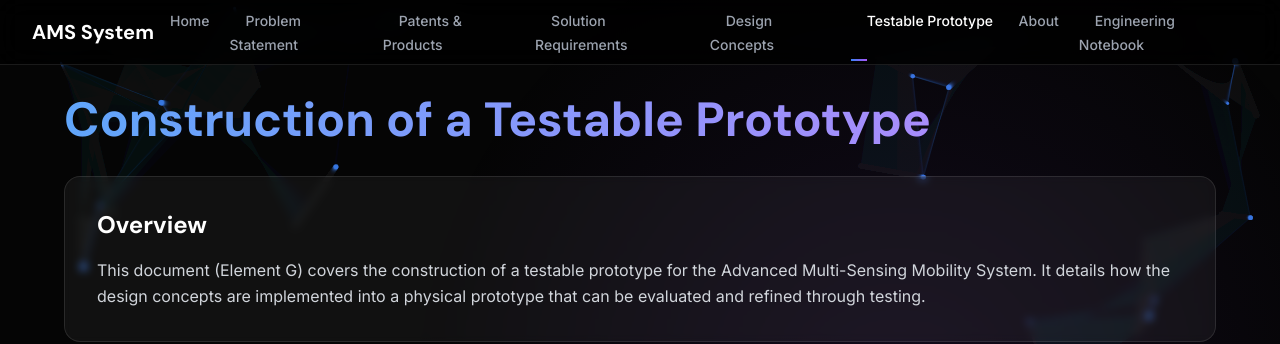
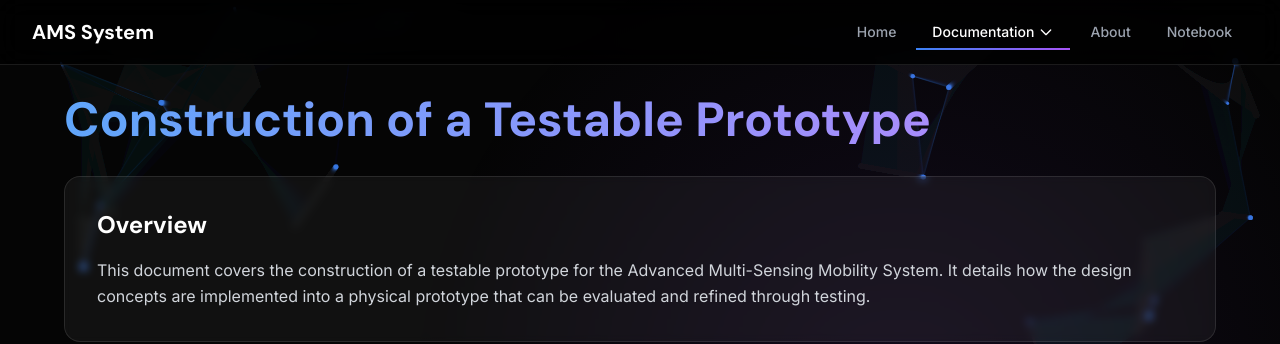
Before and after one commit to TheWiseGhost/EngineeringPortfolio, a Next.js app: page /testable-prototype in a window 1280 px wide. Shown: the top 344 px of the page. Built offline with nearby package versions, Linux system fonts and the light colour scheme.

Commit message:
Element G

```diff
--- a/app/page.tsx
+++ b/app/page.tsx
@@ -112,7 +112,7 @@ export default function Home() {
                 Construction of a Testable Prototype
               </h2>
               <p className="text-gray-300 leading-relaxed mb-4">
-                This document (Element G) covers the construction of a testable prototype for the Advanced Multi-Sensing Mobility System. It details how design concepts are implemented into a physical prototype that can be evaluated and refined through testing.
+                This document covers the construction of a testable prototype for the Advanced Multi-Sensing Mobility System. It details how design concepts are implemented into a physical prototype that can be evaluated and refined through testing.
               </p>
               <p className="text-gray-400 leading-relaxed">
                 View the full document for build details, components, and prototype construction documentation.
--- a/app/testable-prototype/page.tsx
+++ b/app/testable-prototype/page.tsx
@@ -26,7 +26,7 @@ export default function TestablePrototype() {
             </h2>
             <div className="prose prose-invert max-w-none">
               <p className="text-gray-300 leading-relaxed whitespace-pre-line">
-                This document (Element G) covers the construction of a testable prototype for the Advanced Multi-Sensing Mobility System. It details how the design concepts are implemented into a physical prototype that can be evaluated and refined through testing.
+                This document covers the construction of a testable prototype for the Advanced Multi-Sensing Mobility System. It details how the design concepts are implemented into a physical prototype that can be evaluated and refined through testing.
               </p>
             </div>
           </motion.div>
@@ -69,7 +69,7 @@ export default function TestablePrototype() {
               <iframe
                 src="https://docs.google.com/document/d/1q-rpXOas-05PlYw5fz0fzbiOnMXdEde20rfrnkDLvz4/preview"
                 className="w-full h-full"
-                title="Construction of a Testable Prototype (Element G)"
+                title="Construction of a Testable Prototype"
                 allow="fullscreen"
               />
             </div>
--- a/components/Navigation.tsx
+++ b/components/Navigation.tsx
@@ -3,22 +3,39 @@
 import Link from "next/link";
 import { usePathname } from "next/navigation";
 import { motion, AnimatePresence } from "framer-motion";
-import { useState } from "react";
+import { useState, useRef, useEffect } from "react";
 
-const navItems = [
-  { name: "Home", path: "/" },
+const docItems = [
   { name: "Problem Statement", path: "/problem-statement" },
   { name: "Patents & Products", path: "/patents-products" },
   { name: "Solution Requirements", path: "/solution-requirements" },
   { name: "Design Concepts", path: "/design-concepts" },
   { name: "Testable Prototype", path: "/testable-prototype" },
+];
+
+const mainNavItems = [
+  { name: "Home", path: "/" },
   { name: "About", path: "/about" },
-  { name: "Engineering Notebook", path: "/notebook" },
+  { name: "Notebook", path: "/notebook" },
 ];
 
 export default function Navigation() {
   const pathname = usePathname();
   const [mobileMenuOpen, setMobileMenuOpen] = useState(false);
+  const [docMenuOpen, setDocMenuOpen] = useState(false);
+  const docMenuRef = useRef<HTMLDivElement>(null);
+
+  const isDocPage = docItems.some((item) => pathname === item.path);
+
+  useEffect(() => {
+    function handleClickOutside(e: MouseEvent) {
+      if (docMenuRef.current && !docMenuRef.current.contains(e.target as Node)) {
+        setDocMenuOpen(false);
+      }
+    }
+    document.addEventListener("mousedown", handleClickOutside);
+    return () => document.removeEventListener("mousedown", handleClickOutside);
+  }, []);
 
   return (
     <nav className="fixed top-0 left-0 right-0 z-50 bg-black/80 backdrop-blur-md border-b border-white/10">
@@ -35,22 +52,85 @@ export default function Navigation() {
             </Link>
           </motion.div>
 
-          <div className="hidden md:flex space-x-1">
-            {navItems.map((item, index) => {
+          <div className="hidden md:flex items-center space-x-1">
+            <Link
+              href="/"
+              className={`relative px-4 py-2 text-sm font-medium transition-colors duration-200 ${
+                pathname === "/" ? "text-white" : "text-gray-400 hover:text-white"
+              }`}
+            >
+              Home
+              {pathname === "/" && (
+                <motion.div
+                  layoutId="activeTab"
+                  className="absolute bottom-0 left-0 right-0 h-0.5 bg-gradient-to-r from-blue-500 to-purple-500"
+                  initial={false}
+                  transition={{ type: "spring", stiffness: 500, damping: 30 }}
+                />
+              )}
+            </Link>
+
+            <div className="relative" ref={docMenuRef}>
+              <button
+                onClick={() => setDocMenuOpen(!docMenuOpen)}
+                className={`relative px-4 py-2 text-sm font-medium transition-colors duration-200 flex items-center gap-1 ${
+                  isDocPage ? "text-white" : "text-gray-400 hover:text-white"
+                }`}
+              >
+                Documentation
+                <svg
+                  className={`w-4 h-4 transition-transform ${docMenuOpen ? "rotate-180" : ""}`}
+                  fill="none"
+                  viewBox="0 0 24 24"
+                  stroke="currentColor"
+                >
+                  <path strokeLinecap="round" strokeLinejoin="round" strokeWidth={2} d="M19 9l-7 7-7-7" />
+                </svg>
+                {isDocPage && !docMenuOpen && (
+                  <motion.div
+                    layoutId="activeTab"
+                    className="absolute bottom-0 left-0 right-0 h-0.5 bg-gradient-to-r from-blue-500 to-purple-500"
+                    initial={false}
+                    transition={{ type: "spring", stiffness: 500, damping: 30 }}
+                  />
+                )}
+              </button>
+              <AnimatePresence>
+                {docMenuOpen && (
+                  <motion.div
+                    initial={{ opacity: 0, y: -8 }}
+                    animate={{ opacity: 1, y: 0 }}
+                    exit={{ opacity: 0, y: -8 }}
+                    transition={{ duration: 0.15 }}
+                    className="absolute top-full left-0 mt-1 py-2 w-56 bg-black/95 backdrop-blur-md border border-white/10 rounded-lg shadow-xl"
+                  >
+                    {docItems.map((item) => (
+                      <Link
+                        key={item.path}
+                        href={item.path}
+                        onClick={() => setDocMenuOpen(false)}
+                        className={`block px-4 py-2 text-sm font-medium transition-colors ${
+                          pathname === item.path
+                            ? "text-white bg-white/10"
+                            : "text-gray-400 hover:text-white hover:bg-white/5"
+                        }`}
+                      >
+                        {item.name}
+                      </Link>
+                    ))}
+                  </motion.div>
+                )}
+              </AnimatePresence>
+            </div>
+
+            {mainNavItems.slice(1).map((item) => {
               const isActive = pathname === item.path;
               return (
-                <motion.div
+                <Link
                   key={item.path}
-                  initial={{ opacity: 0, y: -20 }}
-                  animate={{ opacity: 1, y: 0 }}
-                  transition={{ duration: 0.5, delay: index * 0.1 }}
-                >
-                  <Link
                   href={item.path}
                   className={`relative px-4 py-2 text-sm font-medium transition-colors duration-200 ${
-                      isActive
-                        ? "text-white"
-                        : "text-gray-400 hover:text-white"
+                    isActive ? "text-white" : "text-gray-400 hover:text-white"
                   }`}
                 >
                   {item.name}
@@ -63,7 +143,6 @@ export default function Navigation() {
                     />
                   )}
                 </Link>
-                </motion.div>
               );
             })}
           </div>
@@ -119,23 +198,48 @@ export default function Navigation() {
               className="md:hidden overflow-hidden"
             >
               <div className="py-4 space-y-2">
-                {navItems.map((item) => {
-                  const isActive = pathname === item.path;
-                  return (
+                <Link
+                  href="/"
+                  onClick={() => setMobileMenuOpen(false)}
+                  className={`block px-4 py-2 text-base font-medium rounded-lg transition-colors ${
+                    pathname === "/" ? "text-white bg-white/10" : "text-gray-400 hover:text-white hover:bg-white/5"
+                  }`}
+                >
+                  Home
+                </Link>
+                <div className="px-4 py-2 text-xs font-medium text-gray-500 uppercase tracking-wider">Documentation</div>
+                {docItems.map((item) => (
                   <Link
                     key={item.path}
                     href={item.path}
                     onClick={() => setMobileMenuOpen(false)}
-                      className={`block px-4 py-2 text-base font-medium rounded-lg transition-colors ${
-                        isActive
+                    className={`block px-6 py-2 text-base font-medium rounded-lg transition-colors ${
+                      pathname === item.path
                         ? "text-white bg-white/10"
                         : "text-gray-400 hover:text-white hover:bg-white/5"
                     }`}
                   >
                     {item.name}
                   </Link>
-                  );
-                })}
+                ))}
+                <Link
+                  href="/about"
+                  onClick={() => setMobileMenuOpen(false)}
+                  className={`block px-4 py-2 text-base font-medium rounded-lg transition-colors ${
+                    pathname === "/about" ? "text-white bg-white/10" : "text-gray-400 hover:text-white hover:bg-white/5"
+                  }`}
+                >
+                  About
+                </Link>
+                <Link
+                  href="/notebook"
+                  onClick={() => setMobileMenuOpen(false)}
+                  className={`block px-4 py-2 text-base font-medium rounded-lg transition-colors ${
+                    pathname === "/notebook" ? "text-white bg-white/10" : "text-gray-400 hover:text-white hover:bg-white/5"
+                  }`}
+                >
+                  Engineering Notebook
+                </Link>
               </div>
             </motion.div>
           )}
```
Lines whose indentation alone changed are shown as unchanged.
